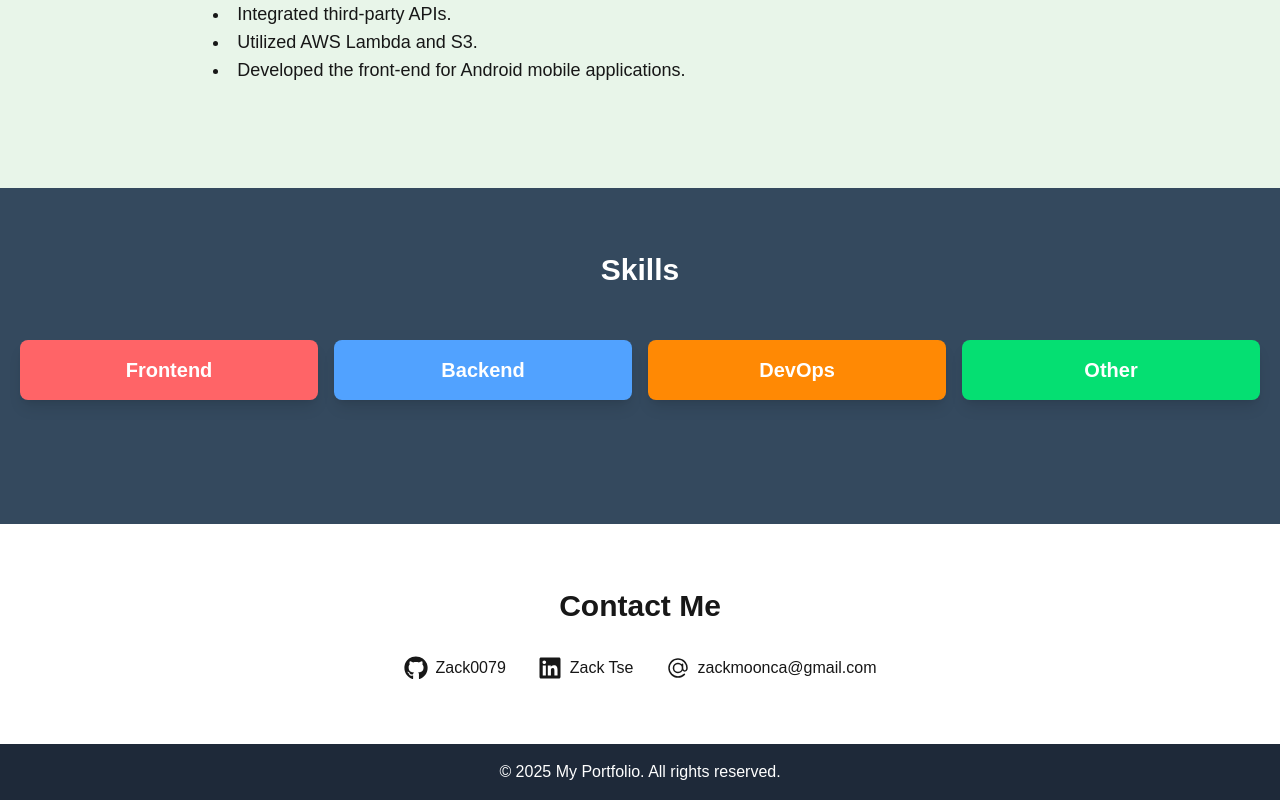
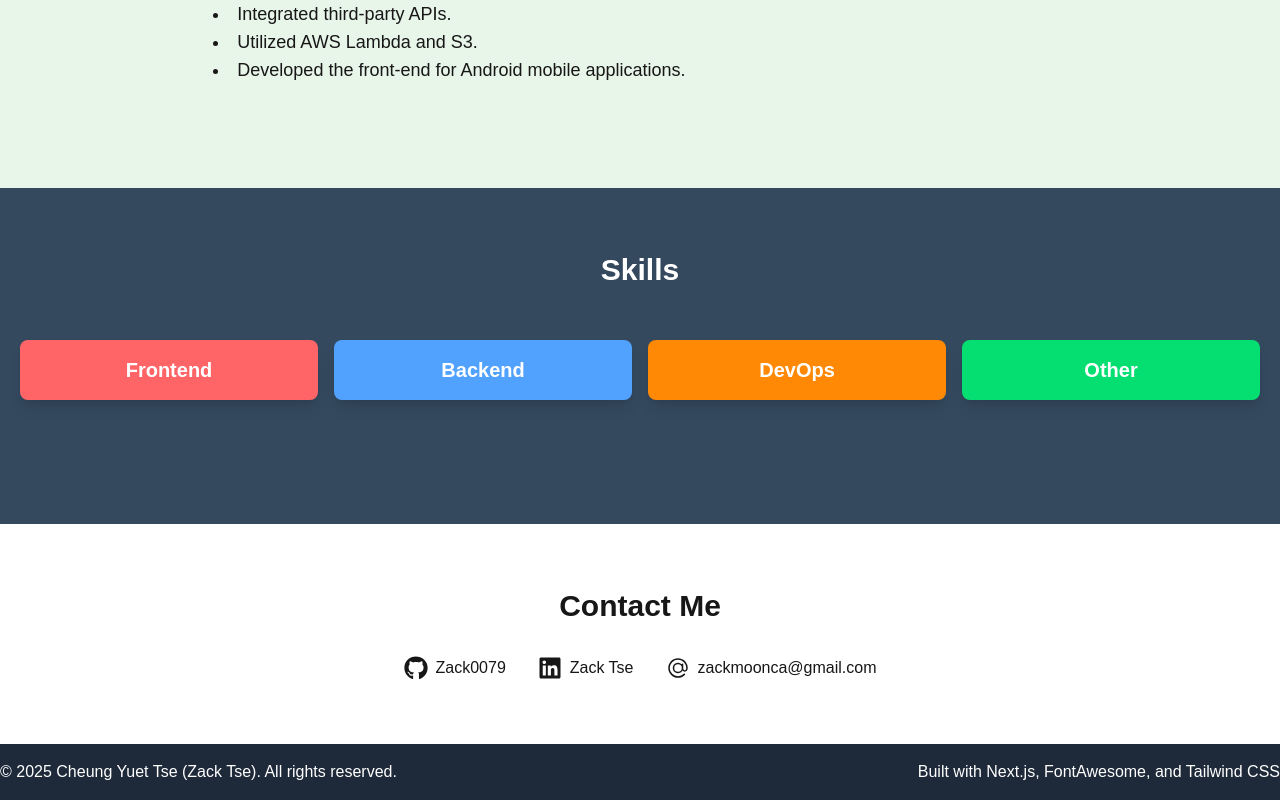
Before and after one commit to Zack0079/portfolio, a Next.js app: page / in a window 1280 px wide. Shown: the part 2132-2932 px from the top of the page. Built offline with nearby package versions, Linux system fonts and the light colour scheme.

Commit message:
Modifed the footer

```diff
--- a/src/components/Footer.js
+++ b/src/components/Footer.js
@@ -1,7 +1,11 @@
 export default function Footer() {
-    return (
-      <footer className="bg-gray-800 text-white py-4 text-center">
-        <p>&copy; {new Date().getFullYear()} My Portfolio. All rights reserved.</p>
-      </footer>
-    );
-  }
+  return (
+    <footer className="bg-gray-800 text-white py-4 text-center">
+      <div className="container mx-auto flex flex-row gap-4 justify-between">
+        <span className="">&copy; {new Date().getFullYear()} Cheung Yuet Tse (Zack Tse). All rights reserved.</span >
+        <span className="">Built with Next.js, FontAwesome, and Tailwind CSS</span>
+      </div>
+
+    </footer>
+  );
+}
```
